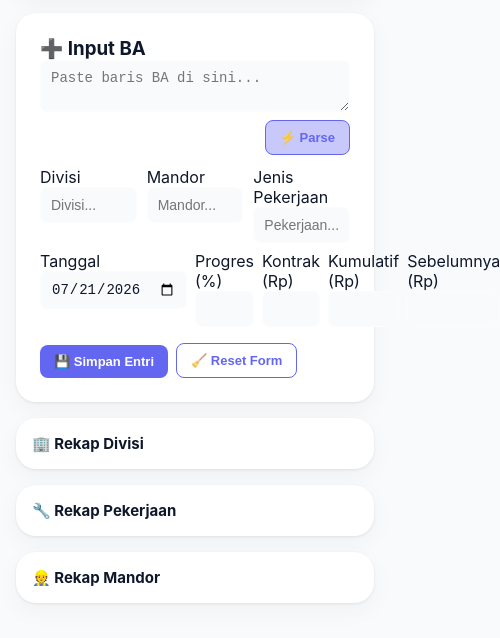
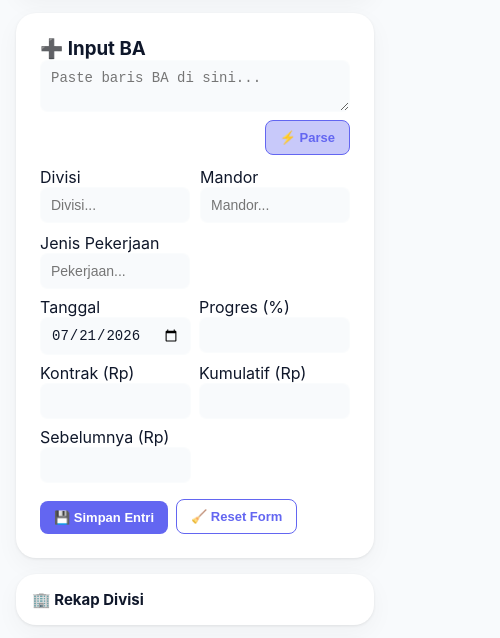
Before and after one commit to maulinul/rekapba, a plain HTML site: page index.html in a window 390 px wide. Shown: the part 203-841 px from the top of the page, 500 px wide, since content can reach past the window. Drawn offline with Linux system fonts and the light colour scheme.

Commit message:
refactor: update grid layout helpers to use responsive auto-fit columns

```diff
--- a/index.html
+++ b/index.html
@@ -268,9 +268,9 @@ body {
     .prevbox { margin-top: 12px; border: 1px dashed var(--warning); background: rgba(245,158,11,0.05); border-radius: 10px; padding: 10px 12px; font-size: 13px; }
 
     /* Layout Helpers */
-    .grid { display: grid; grid-template-columns: repeat(2, 1fr); gap: 10px; }
-    .grid3 { display: grid; grid-template-columns: repeat(3, 1fr); gap: 10px; }
-    .grid-5 { display: grid; grid-template-columns: 1fr 1fr 1.1fr 1.1fr 1.2fr; gap: 8px; }
+    .grid { display: grid; grid-template-columns: repeat(auto-fit, minmax(140px, 1fr)); gap: 10px; }
+    .grid3 { display: grid; grid-template-columns: repeat(auto-fit, minmax(120px, 1fr)); gap: 10px; }
+    .grid-5 { display: grid; grid-template-columns: repeat(auto-fit, minmax(110px, 1fr)); gap: 8px; }
     .row { display: flex; gap: 8px; flex-wrap: wrap; align-items: flex-end; }
     .acts { display: flex; gap: 8px; flex-wrap: wrap; }
 
```
